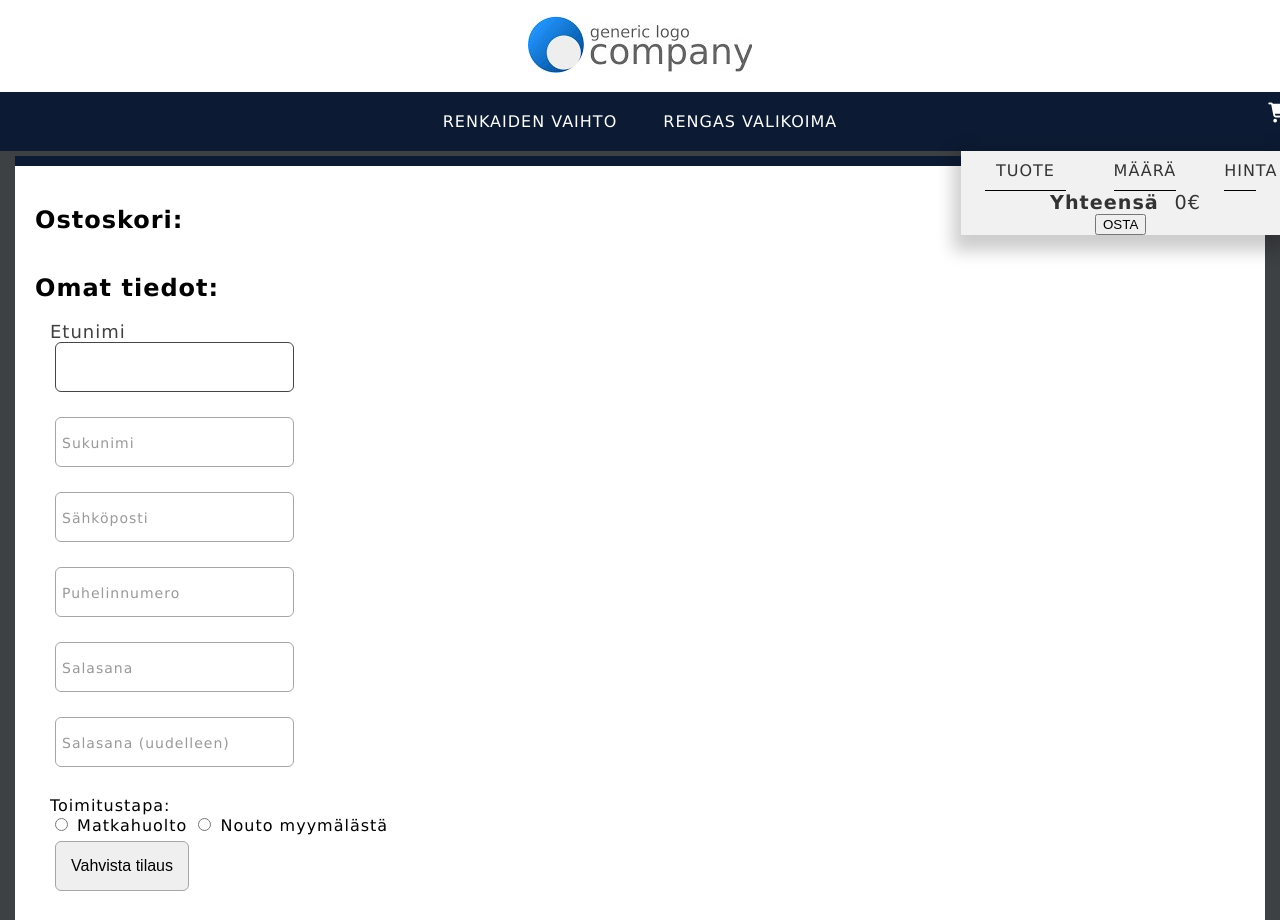
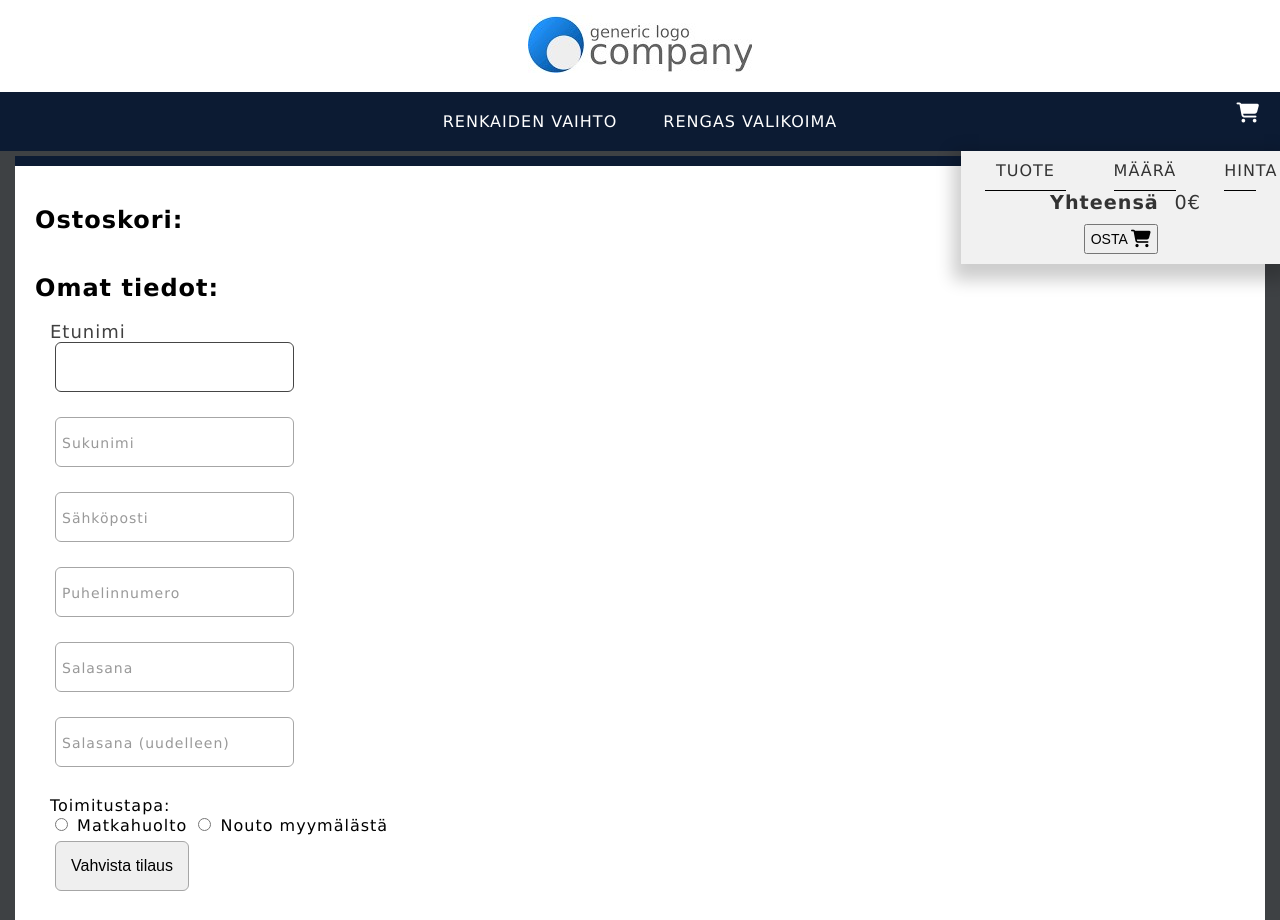
Before and after one commit to Mikael-Kolehmainen/Taitaja2021-semifinal-uppg, a PHP site: page /form.php in a window 1280 px wide, after a click that opens the changed part. Shown: the top 920 px of the page. Run offline with PHP 8.4, Linux system fonts and the light colour scheme; some libraries are stand-ins or nearby versions.

Commit message:
Update 17.11.2021 18:16

```diff
--- a/form.php
+++ b/form.php
@@ -28,14 +28,14 @@
                             <span class="cart-quantity cart-header cart-column">MÄÄRÄ</span>
                             <span class="cart-price cart-header cart-column">HINTA</span>
                         </div>
-                        <div class="cart-items">
+                        <div class="cart-items" id="cart-items">
 
                         </div>
                         <div class="cart-total">
                             <strong class="cart-total-title">Yhteensä</strong>
                             <span class="cart-total-price">0€</span>
                         </div>
-                        <button class="btn btn-primary btn-purchase" type="button">OSTA</button>
+                        <button class="btn btn-primary btn-purchase" type="button">OSTA <i class='cart-icon fas fa-shopping-cart fa-lg'></i></button>
                     </div>
                 </div>
             </ul>
@@ -78,9 +78,9 @@
                     <p id="pwCheck"></p><br>
 
                     <label for="delivery">Toimitustapa:</label><br>
-                    <input type="radio" id="delivery1" name="delivery1" value="Matkahuolto">
+                    <input type="radio" id="delivery1" name="delivery" value="Matkahuolto">
                     <label for="delivery1">Matkahuolto</label>
-                    <input type="radio" id="delivery2" name="delivery2" value="Nouto myymälästä">
+                    <input type="radio" id="delivery2" name="delivery" value="Nouto myymälästä">
                     <label for="delivery2">Nouto myymälästä</label>
                     <br>
 
--- a/index.php
+++ b/index.php
@@ -28,14 +28,14 @@
                             <span class="cart-quantity cart-header cart-column">MÄÄRÄ</span>
                             <span class="cart-price cart-header cart-column">HINTA</span>
                         </div>
-                        <div class="cart-items">
+                        <div class="cart-items" id="cart-items">
 
                         </div>
                         <div class="cart-total">
                             <strong class="cart-total-title">Yhteensä</strong>
                             <span class="cart-total-price">0€</span>
                         </div>
-                        <button class="btn btn-primary btn-purchase" type="button">OSTA</button>
+                        <button class="btn btn-primary btn-purchase" type="button">OSTA <i class='cart-icon fas fa-shopping-cart fa-lg'></i></button>
                     </div>
                 </div>
             </ul>
--- a/main.css
+++ b/main.css
@@ -157,7 +157,13 @@ input[type=button] {
     margin-right: 10px;
 }
 .btn-danger {
-  font-size: 14px;
+    font-size: 14px;
+}
+.btn-purchase {
+    margin-top: 10px;
+    margin-bottom: 10px;
+    font-size: 14px;
+    padding: 5px;
 }
 @media (max-width: 1300px) {
     #cart {
@@ -432,7 +438,6 @@ input::-webkit-inner-spin-button {
   -webkit-appearance: none;
   margin: 0;
 }
-
 input[type=number] {
   -moz-appearance: textfield;
 }
--- a/order.php
+++ b/order.php
@@ -34,7 +34,7 @@
                             <strong class="cart-total-title">Yhteensä</strong>
                             <span class="cart-total-price">0€</span>
                         </div>
-                        <button class="btn btn-primary btn-purchase" type="button">OSTA</button>
+                        <button class="btn btn-primary btn-purchase" type="button">OSTA <i class='cart-icon fas fa-shopping-cart fa-lg'></i></button>
                     </div>
                 </div>
             </ul>
--- a/password-check.js
+++ b/password-check.js
@@ -1,8 +1,9 @@
 function checkPasswords() {
     var pwcheck = document.getElementById('pwCheck');
 
-    var pw1 = document.forms["customer"]["floating-label-group"]["pw1"].value;
-    var pw2 = document.forms["customer"]["floating-label-group"]["pw2"].value;
+    var pw1 = document.getElementById('pw1').value;
+    var pw2 = document.getElementById('pw2').value;
+    console.log(pw1)
 
     if (pw1 == pw2) {
         pwcheck.innerText = "Salasana on OK!";
--- a/shopping-cart-dropdown.js
+++ b/shopping-cart-dropdown.js
@@ -1,21 +1,25 @@
 
 function dropdownfunction() {
-    document.getElementById("mydropdown").classList.toggle("show");
-    document.getElementById("shopping-cart-btn").style.margin = '0 0 0 90%';
+    dropdownBtn = document.getElementById('shopping-cart-btn')
+    document.getElementById("mydropdown").classList.toggle("show")
+    if (document.getElementById('cart-items').childElementCount >= 1) {
+        dropdownBtn.style.margin = '0 0 0 90%'
+    } else {
+        dropdownBtn.style.margin = '0 0 0 80%'
+    }
     if (document.getElementById("mydropdown").classList.contains('show') == false) {
-        document.getElementById("shopping-cart-btn").style.removeProperty("margin");
+        dropdownBtn.style.removeProperty("margin")
     }
 }
 window.onclick = function(event) {
     if (!event.target.matches('.dropbtn') && event.target.matches('.shopping-cart')) {
-        console.log("Test");
-        var dropdowns = document.getElementsByClassName("shopping-cart-content");
-        var i;
+        var dropdowns = document.getElementsByClassName("shopping-cart-content")
+        var i
         for (i = 0; i < dropdowns.length; i++) {
-            var openDropdown = dropdowns[i];
+            var openDropdown = dropdowns[i]
             if (openDropdown.classList.contains('show')) {
-                document.getElementById("shopping-cart-btn").style.removeProperty("margin");
-                openDropdown.classList.remove('show');
+                dropdownBtn.style.removeProperty("margin")
+                openDropdown.classList.remove('show')
             }
         }
     }
```
